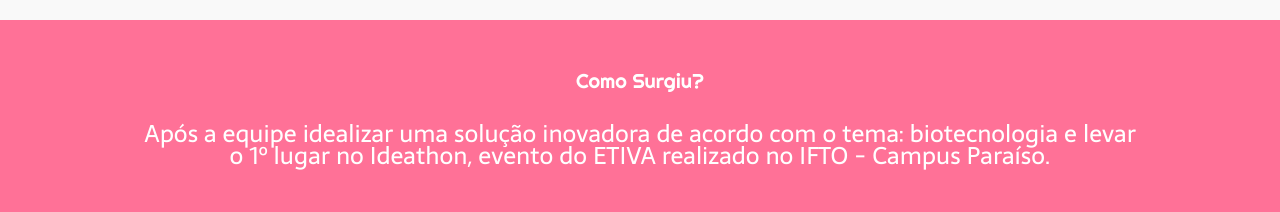
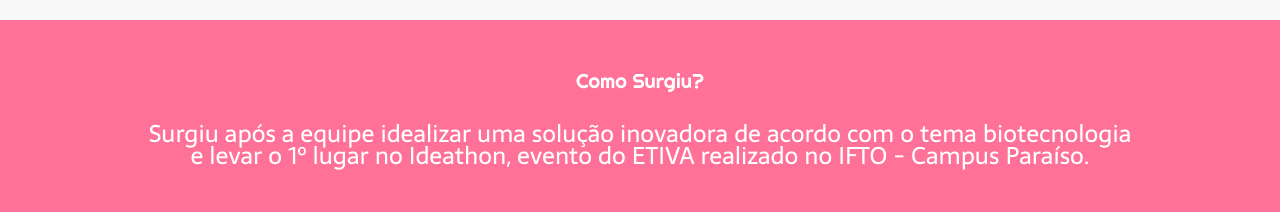
Before and after one commit to arthurmagalhaes700/sitetanahora, a plain HTML site: page index.html in a window 1280 px wide. Shown: the part 2460-2672 px from the top of the page. Drawn offline with Linux system fonts and the light colour scheme.

Commit message:
Retirando o * : * e adicionando "Surgiu"
Retirando o *:* e adicionando a palavra "Surgiu" no início do "Como Surgiu"

```diff
--- a/index.html
+++ b/index.html
@@ -176,7 +176,7 @@
         <section id="comosurgiu" class="comosurgiu">
             <div class="comosurgiu-escrito">
                 <h3 class="comosurgiu-escrito-titulo">Como Surgiu?</h3>
-                <p class="comosurgiu-escrito-paragrafo">Após a equipe idealizar uma solução inovadora de acordo com o tema: biotecnologia e levar o 1º lugar
+                <p class="comosurgiu-escrito-paragrafo">Surgiu após a equipe idealizar uma solução inovadora de acordo com o tema biotecnologia e levar o 1º lugar
                  no Ideathon, evento do ETIVA realizado no IFTO - Campus Paraíso.
                 </p>
             </div>
```
